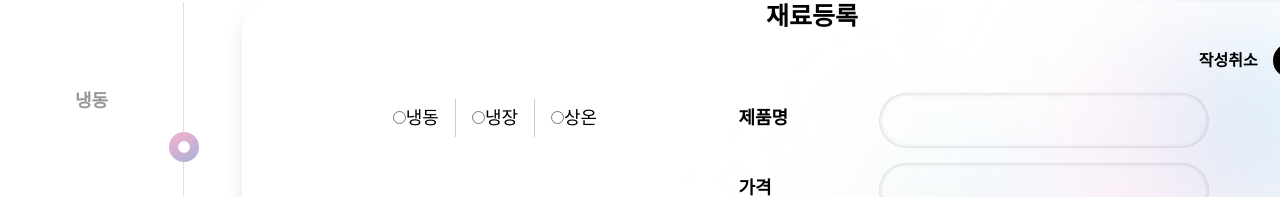
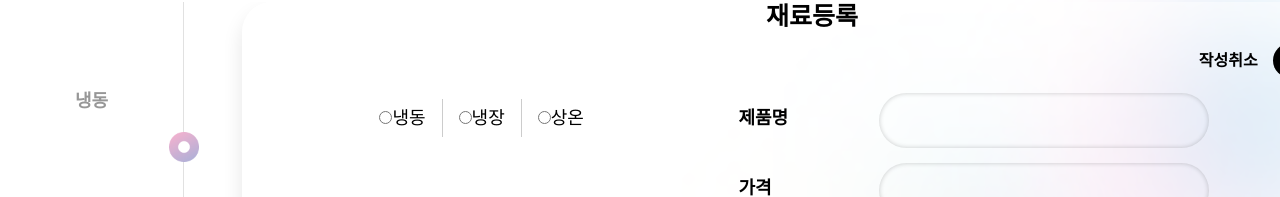
Before and after one commit to stockOneQ/front, a Next.js app: page /new in a window 1280 px wide. Shown: the part 134-331 px from the top of the page. Built offline with nearby package versions, Linux system fonts and the light colour scheme.

Commit message:
design(mainAdd) : 카테고리 선택 ui 위치 수정

```diff
--- a/components/main/style.ts
+++ b/components/main/style.ts
@@ -49,7 +49,7 @@ export const RightSection = styled.div`
 `;
 
 export const StorageMethodRadioGroup = styled.div`
-    left: -4%;
+    left: -8%;
     position: relative;
     width: 100%;
     font-size: 18px;
```
